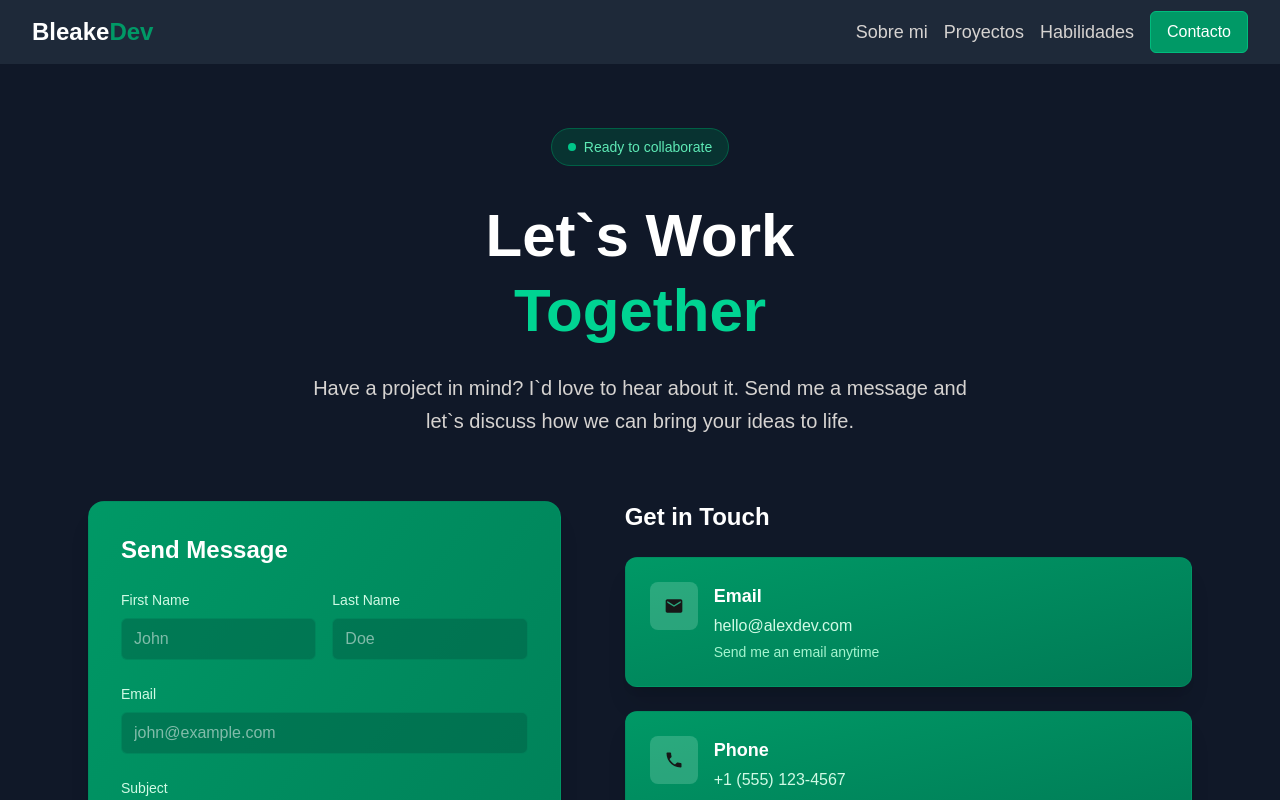
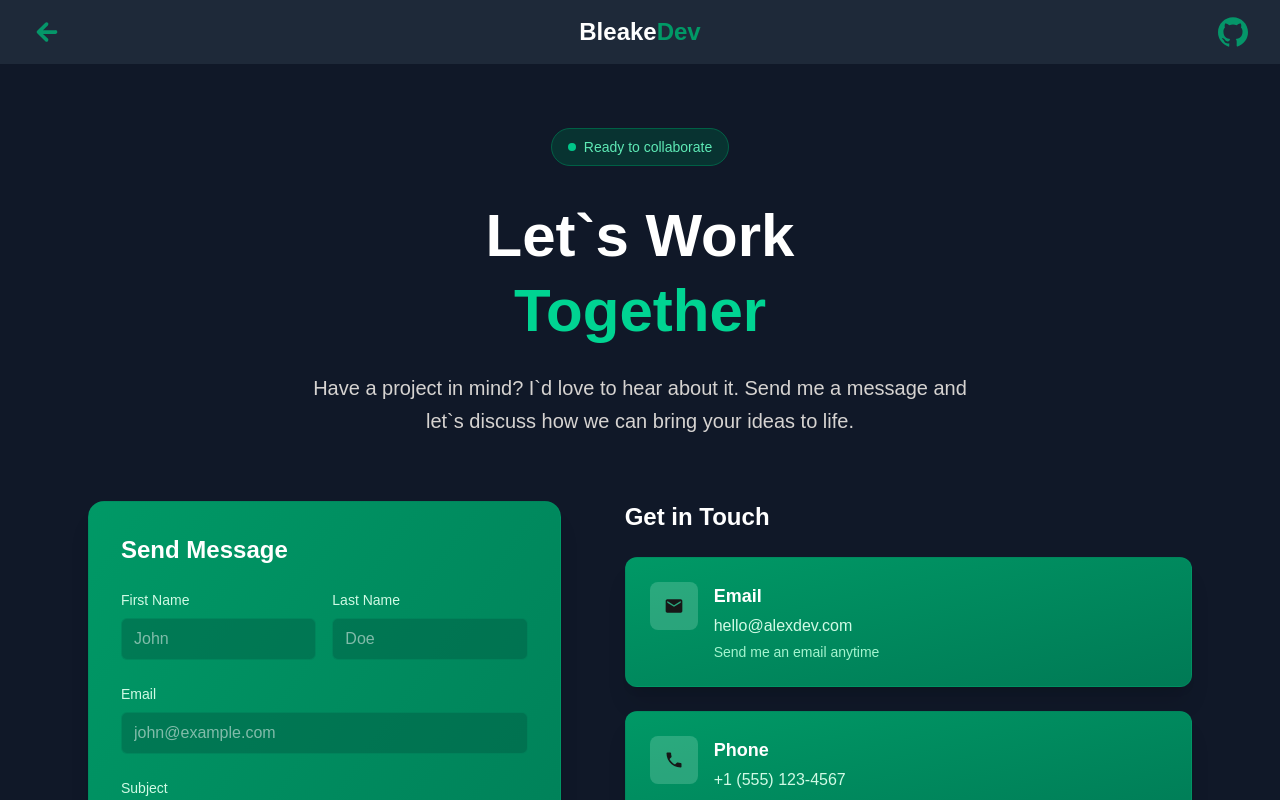
Before and after one commit to Ianbleake/BleakeDev, a Next.js app: page /contact in a window 1280 px wide. Shown: the top 800 px of the page. Built offline with nearby package versions, Linux system fonts and the light colour scheme.

Commit message:
feat: add contact page header

```diff
--- a/src/components/header.tsx
+++ b/src/components/header.tsx
@@ -1,9 +1,34 @@
+'use client'
+
 import React from "react";
 import Button from "./ui/button";
 import Link from "next/link";
+import { usePathname } from "next/navigation";
+import { IoMdArrowRoundBack } from "react-icons/io";
+import { twTheme } from "@/utils/ThemeColors";
+import { SiGithub } from "react-icons/si";
 
 export default function Header(): React.ReactElement {
 
+  const pathname = usePathname();
+
+  if (pathname === "/contact") return (
+    <header className="fixed h-16 w-full bg-gray-800 flex items-center justify-between px-8">
+
+      <Link href={"/"} className="cursor-pointer">
+        <IoMdArrowRoundBack size={30} color={twTheme.colors.emerald[600]} />
+      </Link>
+
+      <Link href={"/"} >
+        <h1 className="text-2xl font-semibold text-white">Bleake<span className="text-emerald-600">Dev</span></h1>
+      </Link>
+
+      <a href="#" target="_blank">
+        <SiGithub size={30} color={twTheme.colors.emerald[600]} />
+      </a>
+
+    </header>
+  );
 
   return (
     <header className="fixed h-16 w-full bg-gray-800 flex items-center justify-between px-8">
```
